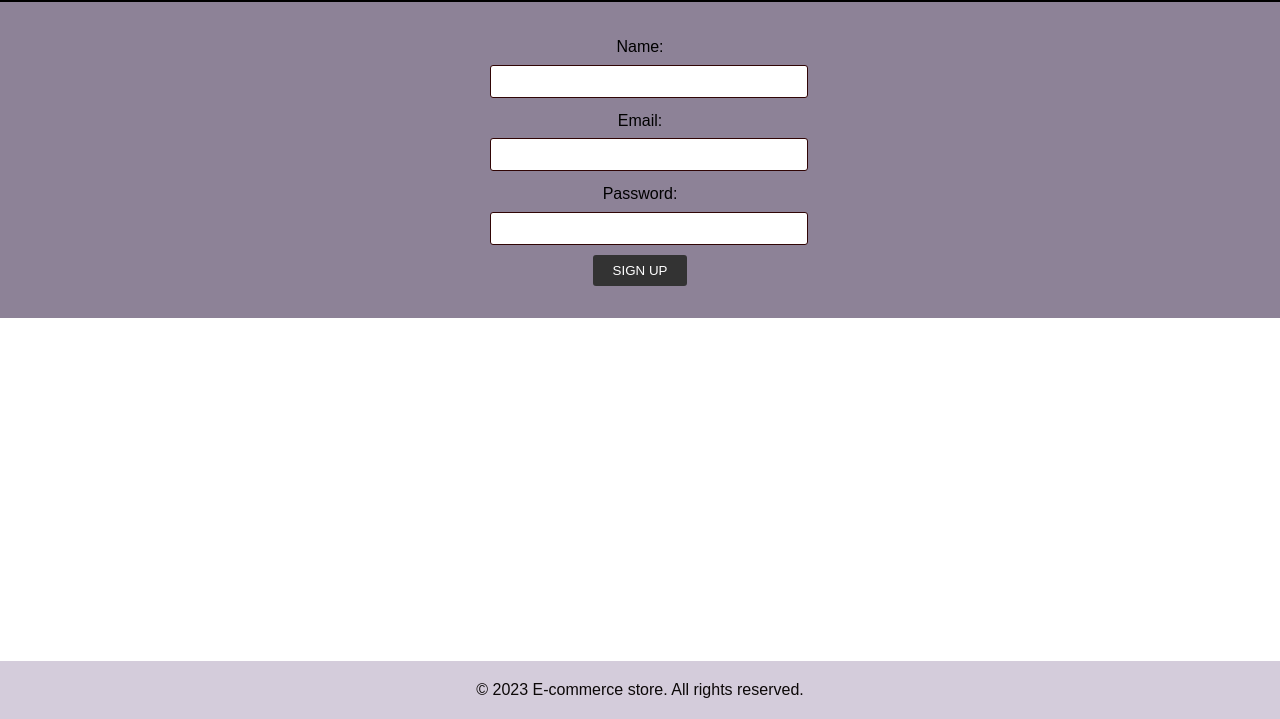
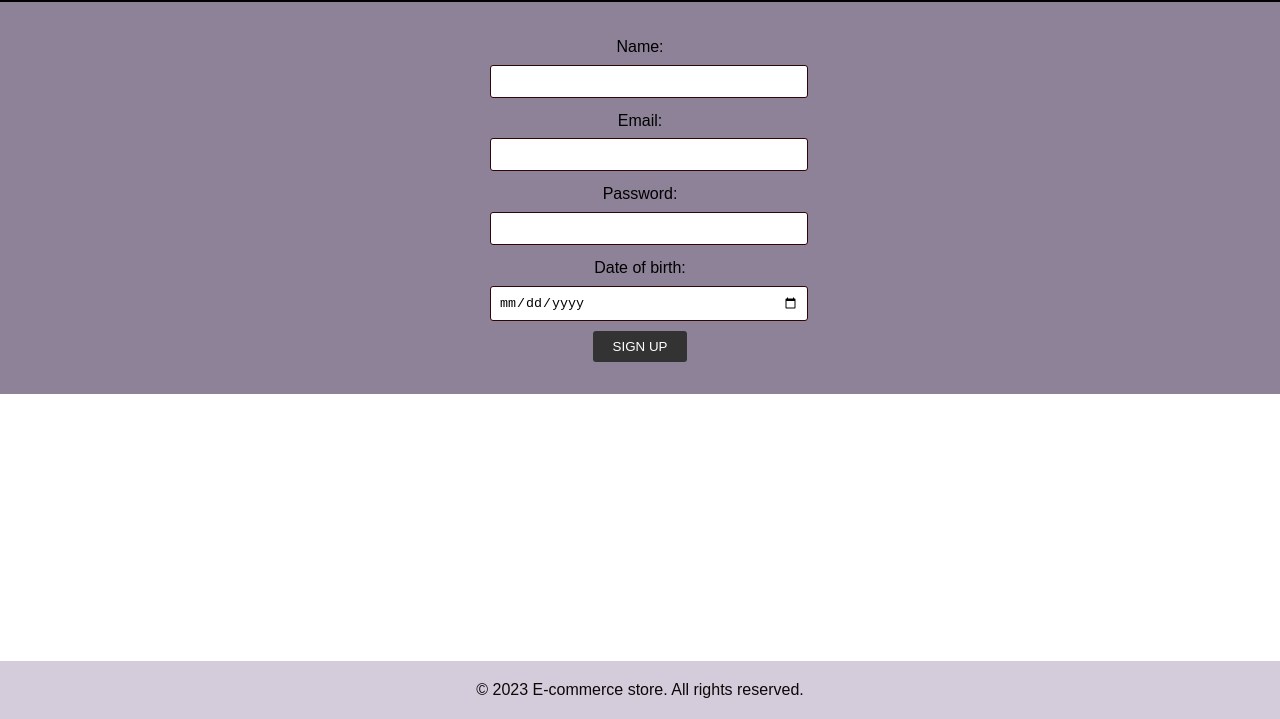
Before and after one commit to reonapinto/exp2a.github.io, a plain HTML site: page signup.html in a window 1280 px wide. Shown: the part 81-800 px from the top of the page. Drawn offline with Linux system fonts and the light colour scheme.

Commit message:
Update signup.html

```diff
--- a/signup.html
+++ b/signup.html
@@ -18,6 +18,8 @@
                     <input type="email" id="email" name="email"required>
                     <label for="password">Password:</label>
                     <input type="password" id="password" name="password"required>
+                    <label for="dob">Date of birth:</label>
+                    <input type="date" id="dob" name="dob"required>
                     <button type="submit">SIGN UP</button>
                 </form>
             </main>
```
